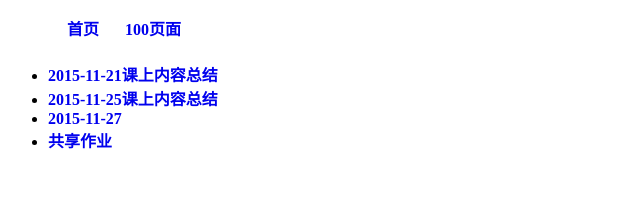
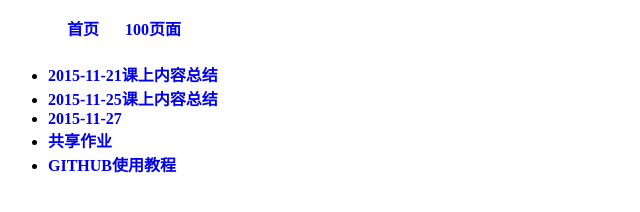
Before and after one commit to supbigfly/supbigfly.github.io, a plain HTML site: page index.html in a window 1280 px wide. Shown: the whole page, without its empty margins (0-640 px from the left). Drawn offline with Linux system fonts and the light colour scheme.

Commit message:
github使用教程

```diff
--- a/index.html
+++ b/index.html
@@ -18,6 +18,7 @@
             <li><a href="http://dj.haoduoshipin.com/20151125.html">2015-11-25课上内容总结</a></li>
             <li><a href="http://haoduoshipin.com/v/177">2015-11-27</a></li>
             <li><a href="http://dj.haoduoshipin.com/list.html">共享作业</a></li>
+            <li><a href="http://www.imooc.com/learn/390">GITHUB使用教程</a></li>
         </ul>
     </div>
 </body>
```
